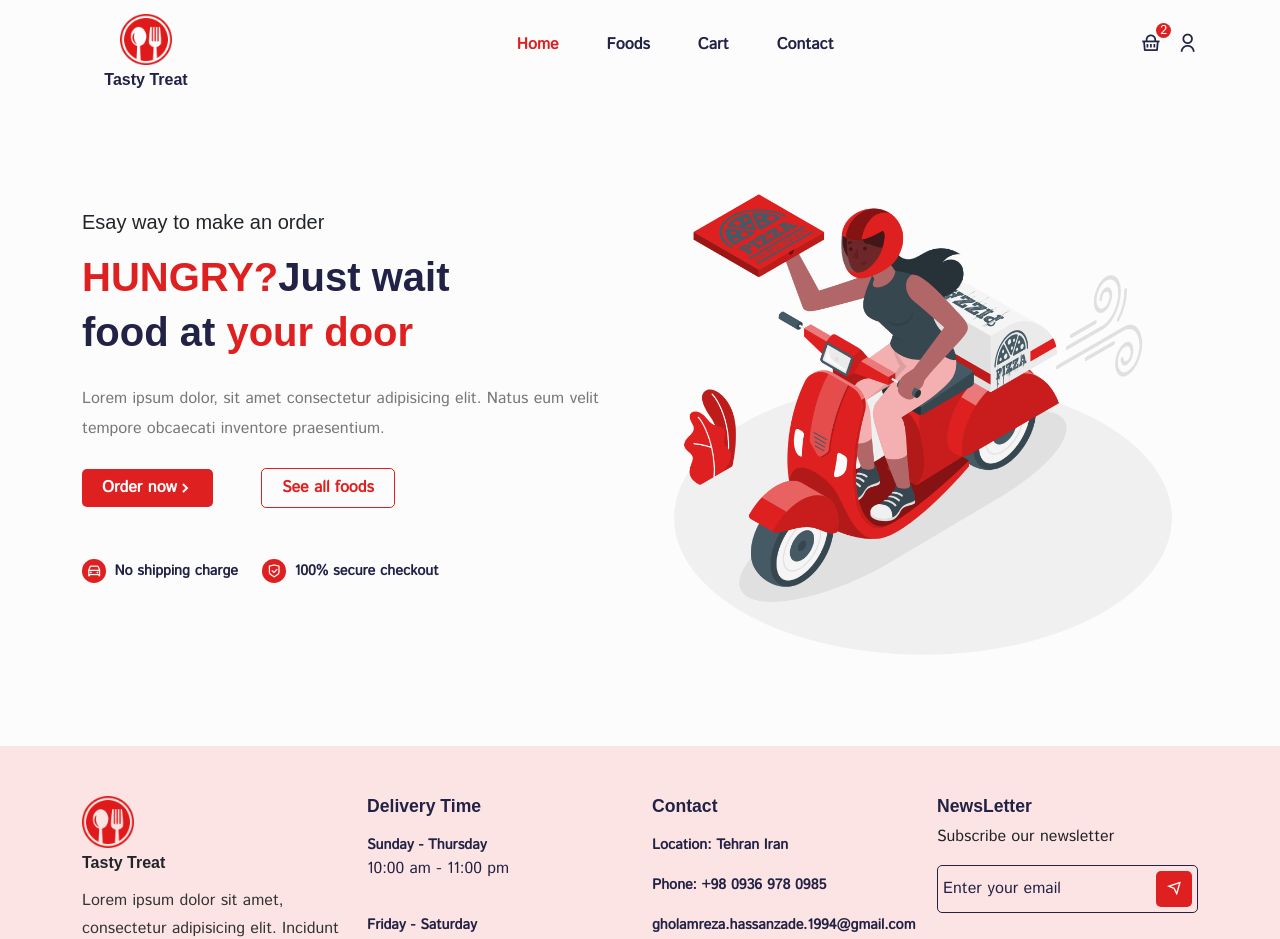
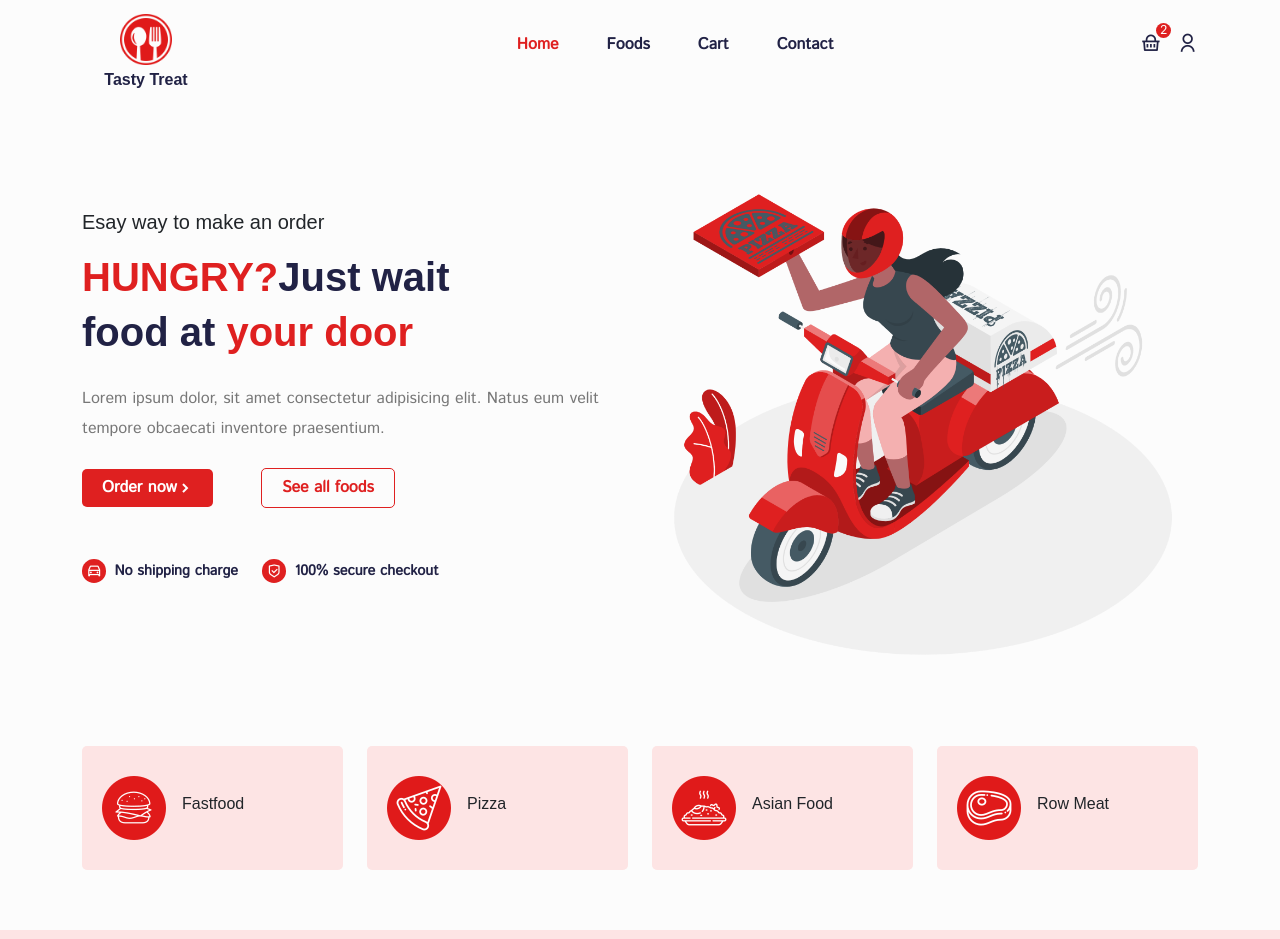
Before and after one commit to gholamreza-hasnzade/Reactjs-food-App-redux-toolkit, a React (Create React App) app: page /home in a window 1280 px wide. Shown: the top 939 px of the page. Built offline with nearby package versions, Linux system fonts and the light colour scheme; a web font is replaced by a local one.

Commit message:
category fixed

```diff
--- a/src/components/UI/category/Category.jsx
+++ b/src/components/UI/category/Category.jsx
@@ -1,15 +1,46 @@
-import React from 'react'
+import React from "react";
 
-import {Container , Row ,Col} from "reactstrap"
-import { IMAGES } from '../../../constants/content'
+import { Container, Row, Col } from "reactstrap";
+import { IMAGES } from "../../../constants/content";
 
+import "./category.css";
 
-import "./category.css"
+const categoryData = [
+  {
+    display: "Fastfood",
+    imgUrl: IMAGES.CATEGORYIMG_01,
+  },
+  {
+    display: "Pizza",
+    imgUrl: IMAGES.CATEGORYIMG_02,
+  },
+  {
+    display: "Asian Food",
+    imgUrl: IMAGES.CATEGORYIMG_03,
+  },
+  {
+    display: "Row Meat",
+    imgUrl: IMAGES.CATEGORYIMG_04,
+  },
+];
 
 const Category = () => {
   return (
-    <div>Category</div>
-  )
-}
+    <Container>
+      <Row>
+        {categoryData.map((item, index) => (
+          <Col lg="3" md="4" key={index}>
+            <div className="category__item d-flex align-items-center gap-3" >
+              <div className="category__img" >
+                <img src={item.imgUrl} alt={item.display} />
+              </div>
+              <h6>{item.display}</h6>
+            </div>
+          </Col>
+        ))}
+      </Row>
+    </Container>
+  );
+};
 
-export default Category
+export default Category;
--- a/src/components/UI/category/category.css
+++ b/src/components/UI/category/category.css
@@ -0,0 +1,10 @@
+.category__item {
+  background: #fde4e4;
+  padding: 30px 20px;
+  border-radius: 5px;
+  cursor: pointer;
+  transition: 0.4s;
+}
+.category__item:hover {
+  transform: translateY(-15px);
+}
--- /dev/null
+++ b/src/components/UI/index.jsx
@@ -0,0 +1 @@
+export { default as Category } from "./category/Category";
--- a/src/pages/home/Home.jsx
+++ b/src/pages/home/Home.jsx
@@ -3,9 +3,12 @@ import { Link } from "react-router-dom";
 import { Col, Container, Row } from "reactstrap";
 
 import Helmet from "../../components/helmet/Helmet";
+import { Category } from "../../components/UI";
 import { IMAGES } from "../../constants/content";
 
 import "./home.css";
+
+
 const Home = () => {
   return (
     <Helmet title={"Home"}>
@@ -64,6 +67,11 @@ const Home = () => {
           </Row>
         </Container>
       </section>
+
+
+      <section className="pt-0">
+        <Category />
+      </section>
     </Helmet>
   );
 };
```
